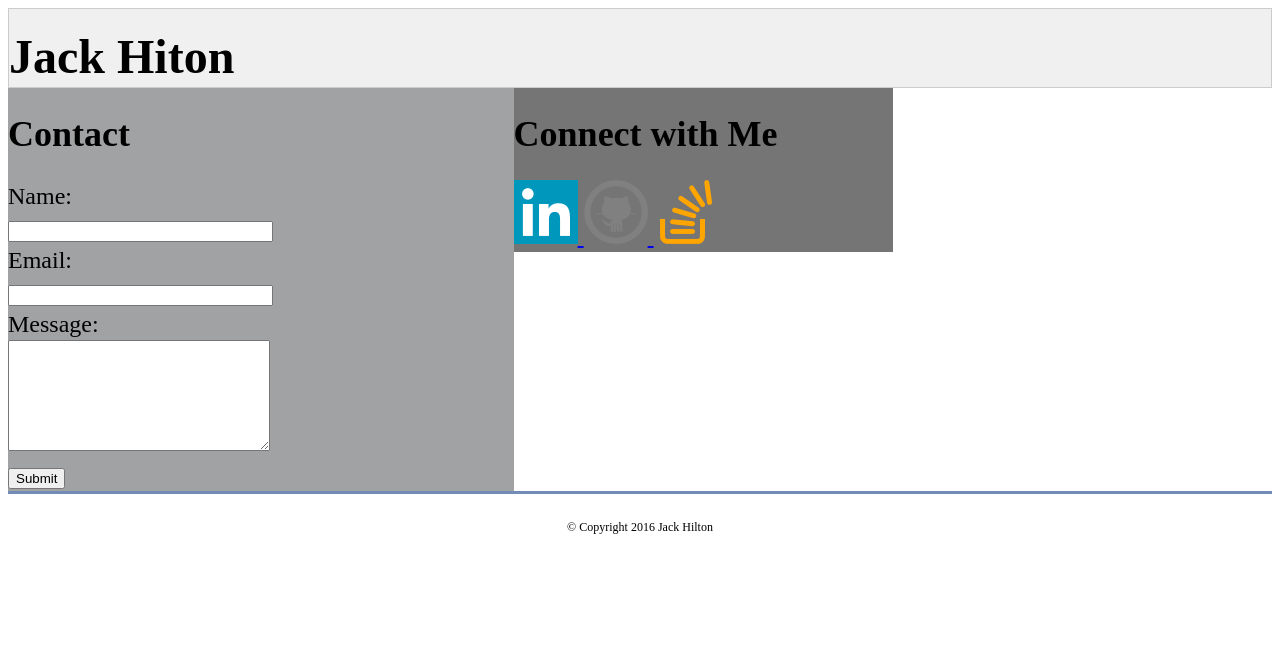
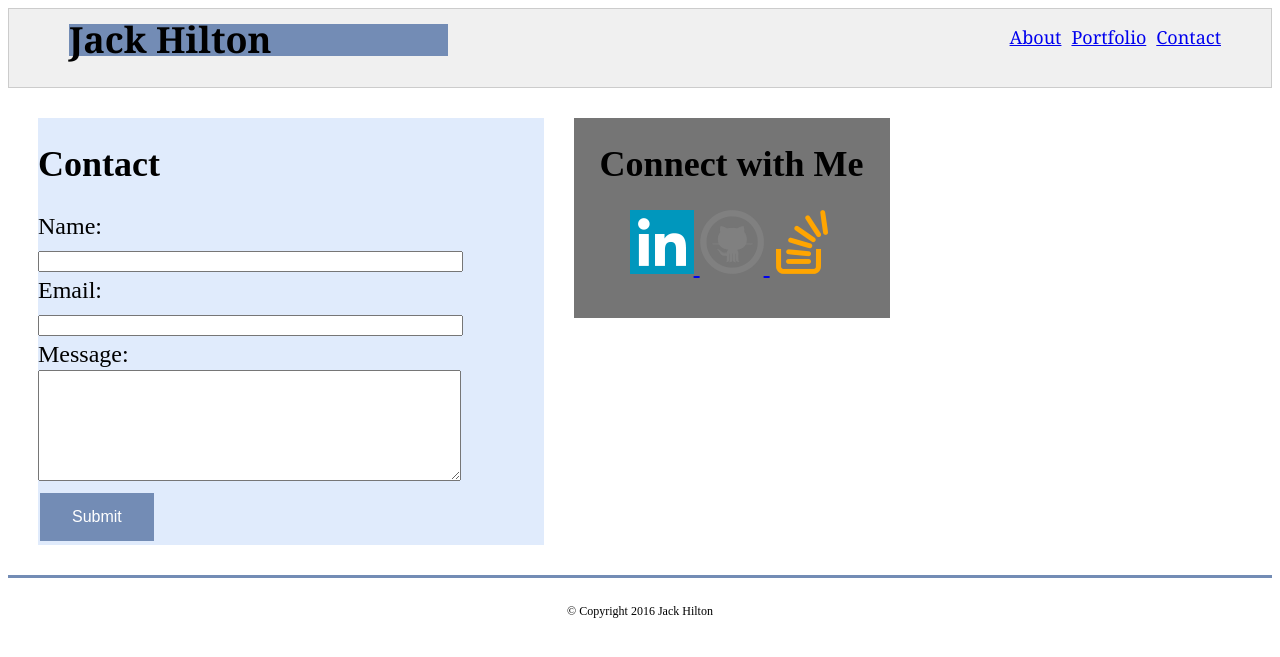
Before and after one commit to jhhilton/Basic-Portfolio, a PHP site: page /contact.html in a window 1280 px wide. Shown: the top 657 px of the page. Run offline with PHP 8.4, Linux system fonts and the light colour scheme.

Commit message:
updated CSS

```diff
--- a/assets/CSS/style.css
+++ b/assets/CSS/style.css
@@ -1,6 +1,32 @@
 * {
   box-sizing: border-box;
+
 }
+
+.nav {
+
+width:49%;
+
+}
+
+ul {
+margin-right:40px;
+ text-align: right;
+ list-style: none;
+ margin-top: -50px;
+ float: right;
+
+}
+
+ul li {
+    display: inline-block;
+    padding-left: 10px;
+}
+
+ul li:last-child{
+    padding-right: 10px;
+
+    }
 
 body {
 
@@ -10,8 +36,19 @@ background-color: white;
 
 }
 
-header {
-	font-size:24px;
+h1 {
+
+width: 30%;
+margin-left: 60px;
+background-color:#738cb5;
+margin-top:15px;
+margin-bottom:15px;
+
+}
+
+#header {
+	font-family: Georgia, Times, "Times New Roman", serif;
+	font-size:18px;
     height:80px;
     background:#F0F0F0;
     border:1px solid #CCC;
@@ -21,15 +58,36 @@ header {
 
 	float:left;
 	width: 40%;
-	background-color:#a1a2a3;
+	background-color:#e0ebfc;
+	margin-left: 30px;
+	margin-top: 30px;
+	margin-bottom: 30px;
 
+}
+
+#submit_button {
+    background-color: #738cb5;
+    border: none;
+    color: white;
+    padding: 15px 32px;
+    text-align: center;
+    text-decoration: none;
+    display: inline-block;
+    font-size: 16px;
+    margin: 4px 2px;
+    cursor: pointer;
 }
 
 .connect{
 
 float:left;
-width: 30%;
+width: 25%;
+height: 200px;
+text-align:center;
 background-color:#757575;
+margin-left: 30px;
+margin-top: 30px;
+margin-bottom: 30px;
 
 }
 
--- a/contact.html
+++ b/contact.html
@@ -6,7 +6,14 @@
 </head>
 
  <header>
-    <h1>Jack Hiton</h1>
+   <div id = "header">
+     <h1>Jack Hilton</h1>
+     <ul class = "nav">
+        <li><a href="index.html">About</a>
+        <li><a href="portfolio.html">Portfolio</a>
+        <li><a href="contact.html">Contact</a>
+     </ul>
+   </div>
  </header>
 
 <body>
@@ -18,15 +25,15 @@
 <form id="contact_form" action="#" method="POST" enctype="multipart/form-data">
 	<div class="row">
 		<label for="name">Name:</label><br />
-		<input id="name" class="input" name="name" type="text" value="" size="30" /><br />
+		<input id="name" class="input" name="name" type="text" value="" size="50" /><br />
 	</div>
 	<div class="row">
 		<label for="email">Email:</label><br />
-		<input id="email" class="input" name="email" type="text" value="" size="30" /><br />
+		<input id="email" class="input" name="email" type="text" value="" size="50" /><br />
 	</div>
 	<div class="row">
 		<label for="message">Message:</label><br />
-		<textarea id="message" class="input" name="message" rows="7" cols="30"></textarea><br />
+		<textarea id="message" class="input" name="message" rows="7" cols="50"></textarea><br />
 	</div>
 	<input id="submit_button" type="submit" value="Submit" />
 </form>
```
